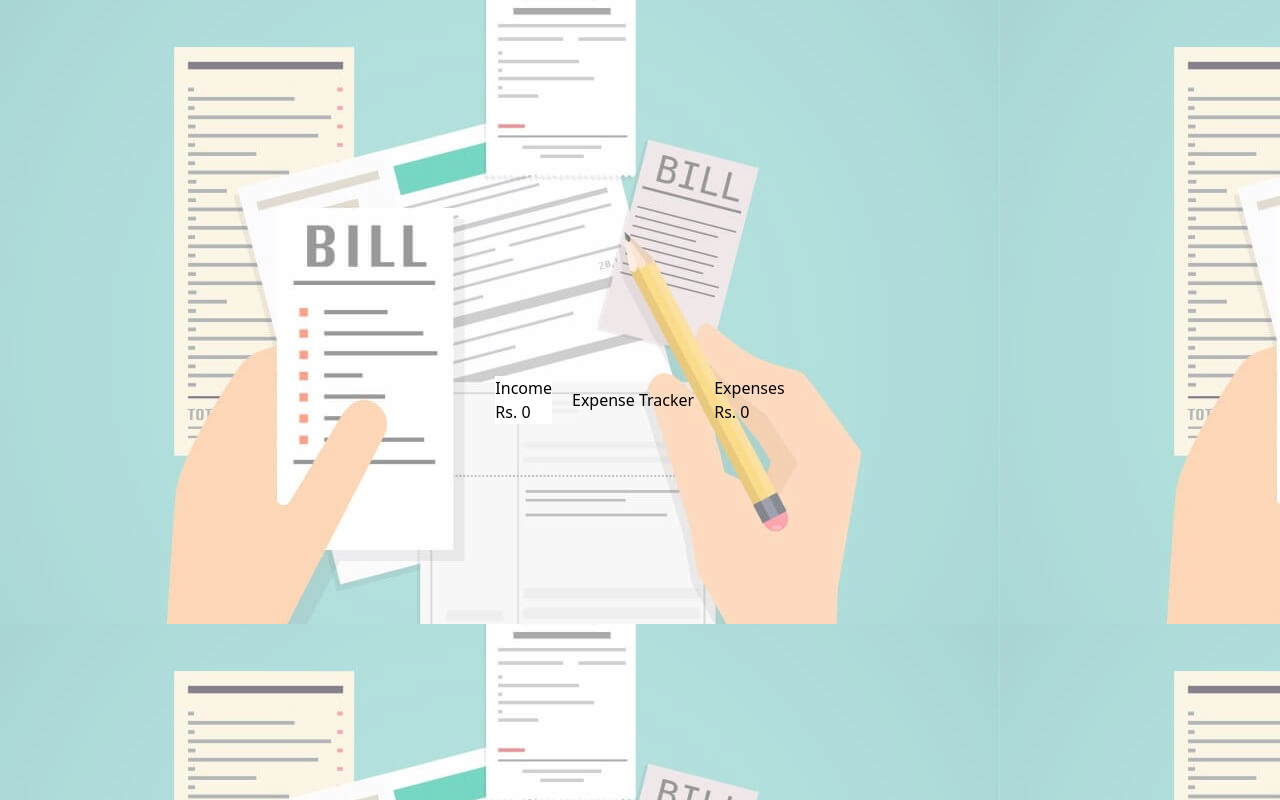
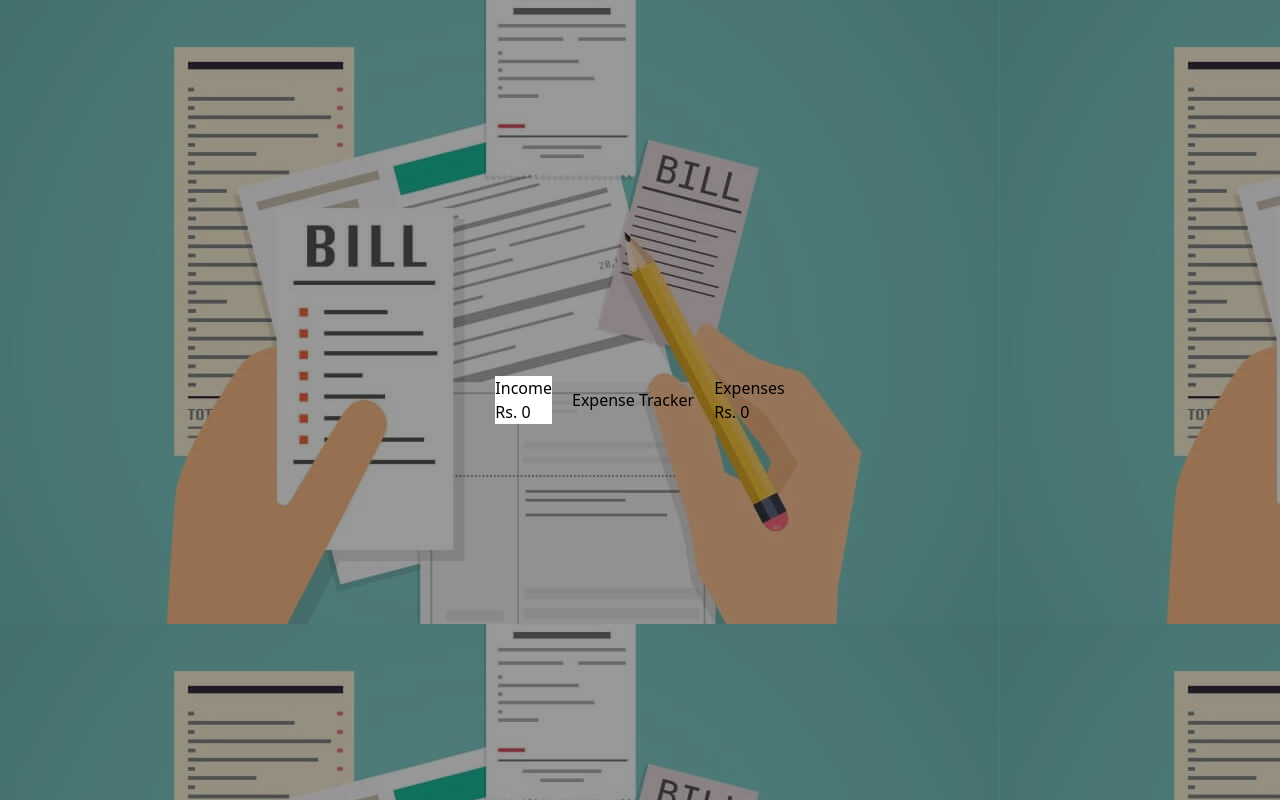
Before and after one commit to rohanasif/expensetracker, a React (Vite) app: page / in a window 1280 px wide. Built offline with nearby package versions, Linux system fonts and the light colour scheme.

Commit message:
changed bg-color

```diff
--- a/src/index.css
+++ b/src/index.css
@@ -4,7 +4,7 @@
 
 .main {
   background-image: url("./assets/bg.jpg");
-  background-color: rgba(255, 255, 255, 0.4);
+  background-color: rgba(0, 0, 0, 0.4);
   background-blend-mode: overlay;
   position: relative;
 }
```
